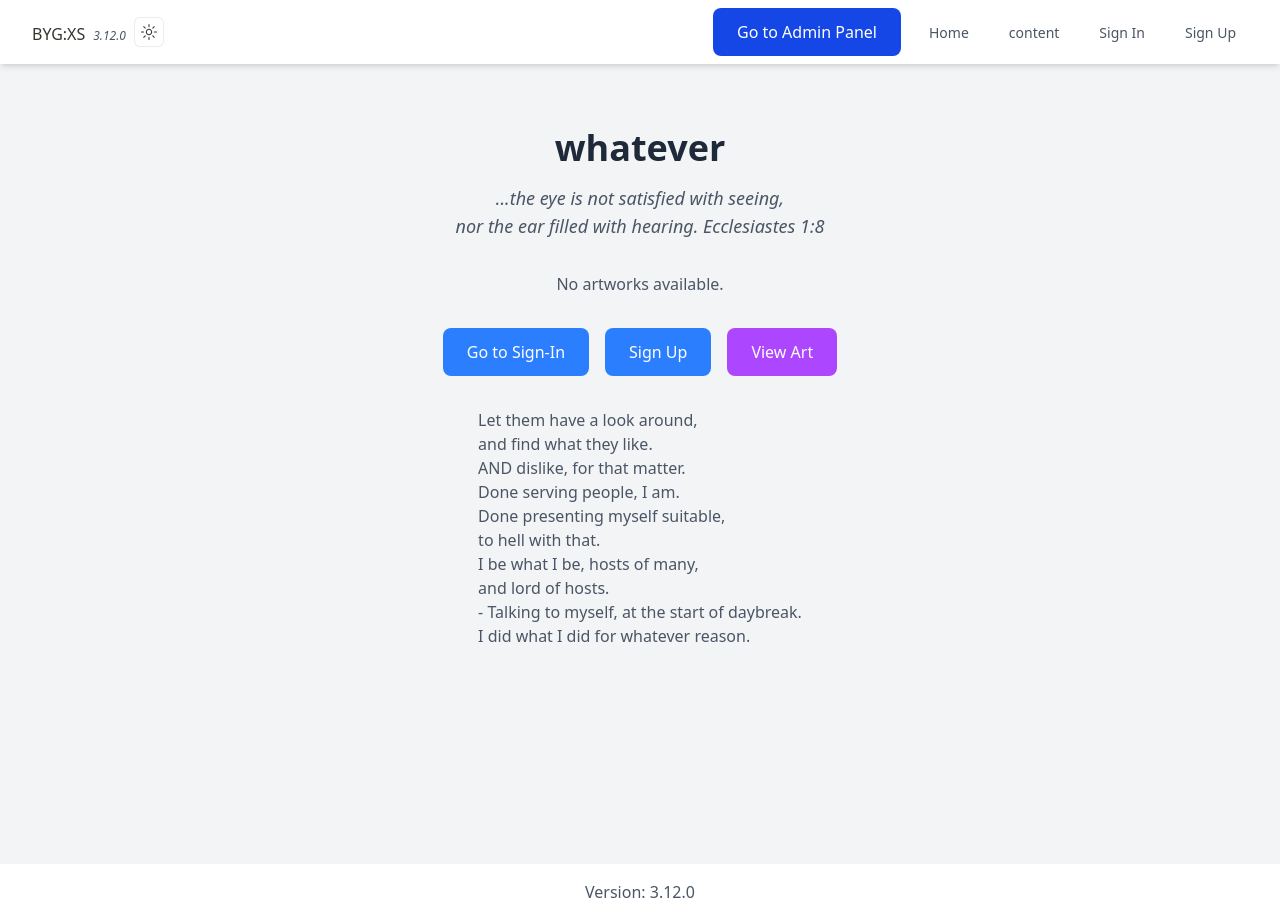
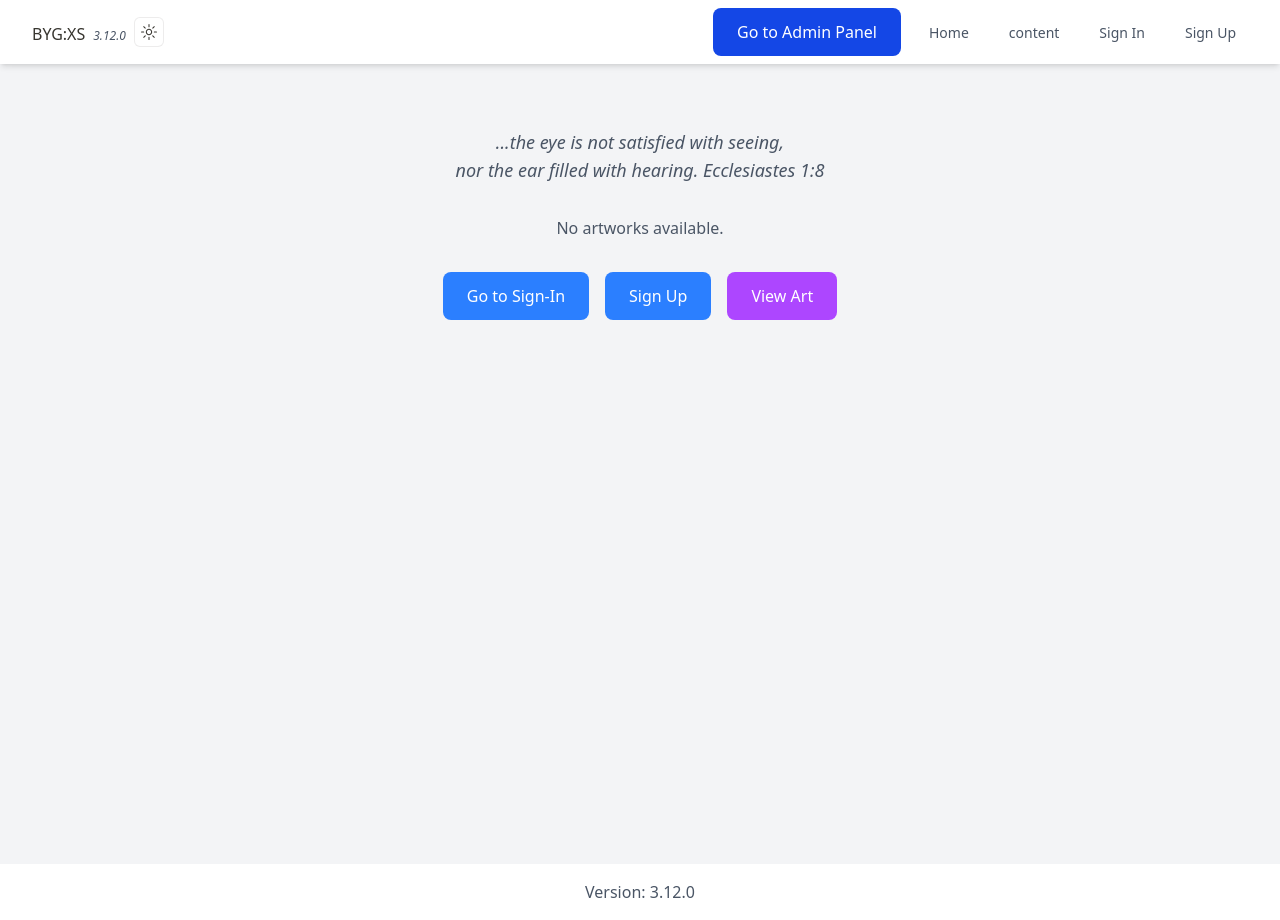
Before and after one commit to bygxs/fire-next-i-, a Next.js app: page / in a window 1280 px wide. Built offline with nearby package versions, Linux system fonts and the light colour scheme; no server answers.

Commit message:
rearranged profile

```diff
--- a/src/app/page.tsx
+++ b/src/app/page.tsx
@@ -6,6 +6,7 @@
 import { ref, listAll, getDownloadURL } from "firebase/storage";
 import { onAuthStateChanged } from "firebase/auth";
 import { useRouter } from "next/navigation";
+import BlogGlimpse from "./components/BlogGlimpse";
 
 export default function Home() {
   const [artworks, setArtworks] = useState<string[]>([]);
@@ -45,9 +46,9 @@
     <div className="min-h-screen bg-gray-100 dark:bg-gray-900 px-4 sm:px-6 lg:px-8">
       <div className="max-w-7xl mx-auto">
         <div className="flex flex-col items-center justify-center pt-8 sm:pt-12 lg:pt-16">
-          <h1 className="text-2xl sm:text-3xl md:text-4xl font-bold text-gray-800 dark:text-gray-200 mb-4 text-center">
+        {/*   <h1 className="text-2xl sm:text-3xl md:text-4xl font-bold text-gray-800 dark:text-gray-200 mb-4 text-center">
             whatever
-          </h1>
+          </h1> */}
           <h2 className="text-xl italic sm:text-base md:text-lg text-gray-600 dark:text-gray-400 mb-8 text-center max-w-2xl">
             ...the eye is not satisfied with seeing, <br /> nor the ear filled
             with hearing. Ecclesiastes 1:8
@@ -87,15 +88,17 @@
               View Art
             </button>
           </div>
+{/*
+         <BlogGlimpse /> */}
 
-          <p className="text-xs sm:text-sm md:text-base text-gray-600 dark:text-gray-400 text-center sm:text-left max-w-2xl">
+         {/*  <p className="text-xs sm:text-sm md:text-base text-gray-600 dark:text-gray-400 text-center sm:text-left max-w-2xl">
             Let them have a look around, <br /> and find what they like. <br />{" "}
             AND dislike, for that matter. <br /> Done serving people, I am.{" "}
             <br /> Done presenting myself suitable, <br /> to hell with that.{" "}
             <br /> I be what I be, hosts of many, <br /> and lord of hosts.{" "}
             <br /> - Talking to myself, at the start of daybreak. <br /> I did
             what I did for whatever reason.
-          </p>
+          </p> */}
         </div>
       </div>
     </div>
```
Also changed, not shown: src/app/components/BlogGlimpse.tsx (+0 -74 lines).
